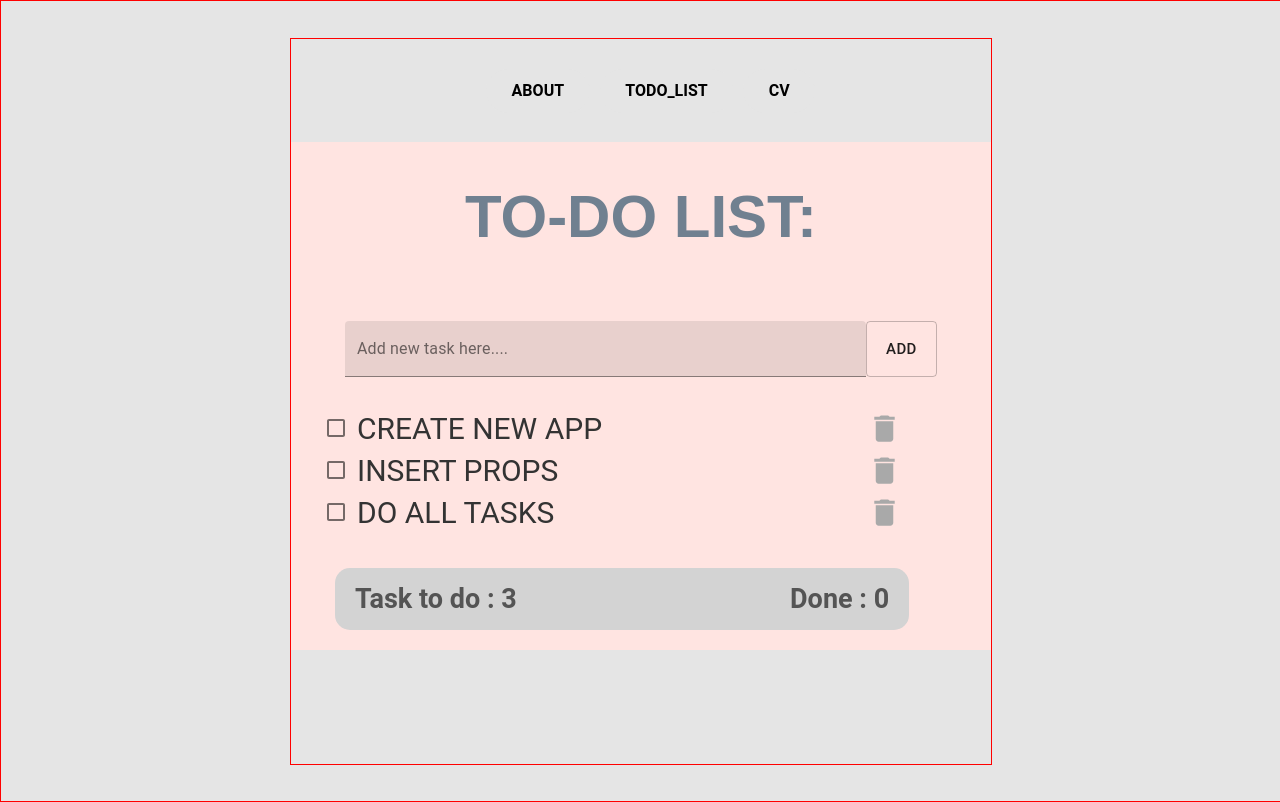
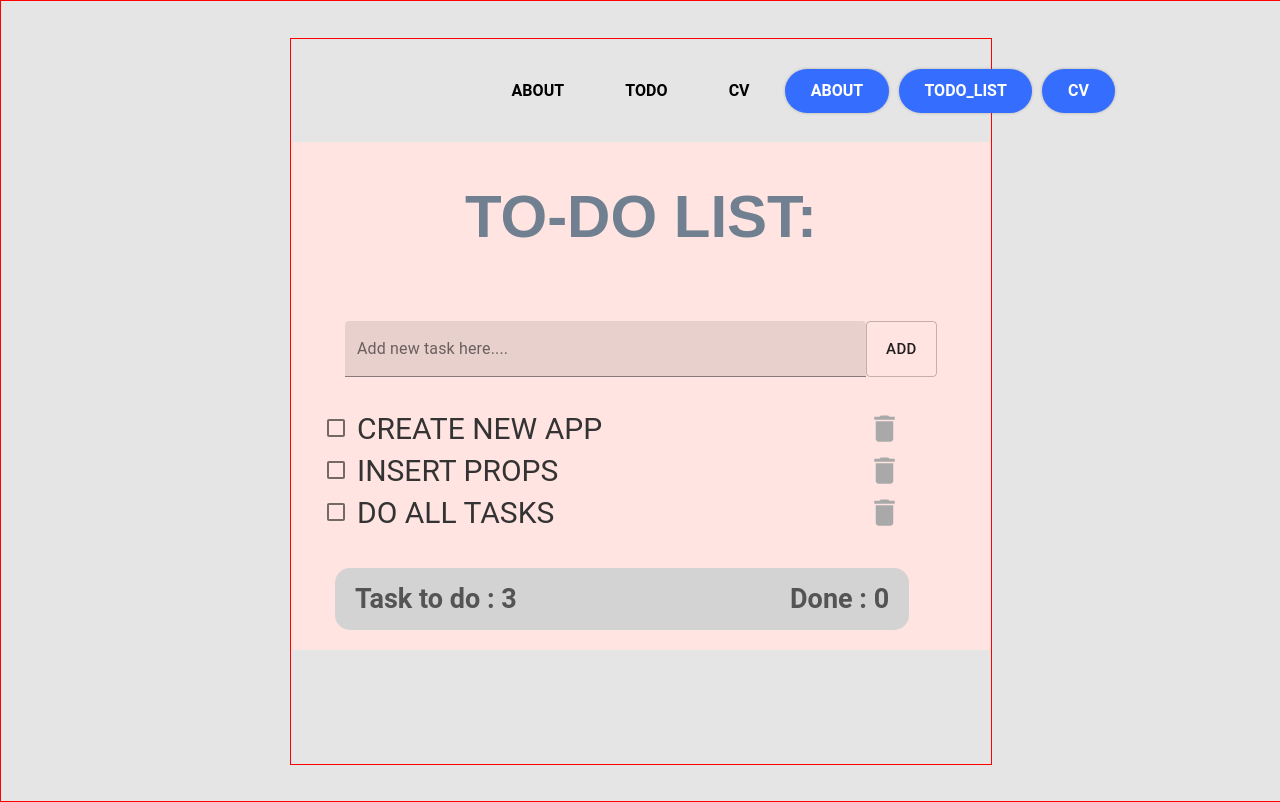
Before and after one commit to WebHeroSchool/React_Todo_NM, a React (Create React App) app: page /todo in a window 1280 px wide. Built offline with nearby package versions, Linux system fonts and the light colour scheme.

Commit message:
changes with mentor 20.11.20

```diff
--- a/src/Components/App/About/About.js
+++ b/src/Components/App/About/About.js
@@ -22,46 +22,47 @@ const About = () => {
   const [state, setState] = useState(InitialState);
   const [resp, setResp] = useState(InitialResp);
 
-  useEffect(() => {
-    octokit.repos.listForUser({
-      username: state.username,
-      per_page: 10,
-      since: '2020-01-01'
-    })
-      .then(({ data }) => {
-        setState({
-          ...state,
-          repoList: data,
-          isLoading: false,
-          fetchReposSuccess: true
-        });
-      })
-      .catch(err =>{
-        setState({
-          error: err,
-          isLoading: false,
-          fetchReposSuccess: false
-        });
-      });
-
-    octokit.users.getByUsername({
-      username: state.username
-    })
-      .then((response) => {
-        setResp({
-          ...state,
-          avatarURL: response.data.avatar_url,
-          name: response.data.name
-        });
-      })
-      .catch(err =>{
-        setResp({
-          error: err
-        });
-      });
-  }, [state]);
+  // useEffect(() => {
+  //   octokit.repos.listForUser({
+  //     username: state.username,
+  //     per_page: 10,
+  //     since: '2020-01-01'
+  //   })
+  //     .then(({ data }) => {
+  //       setState({
+  //         ...state,
+  //         repoList: data,
+  //         isLoading: false,
+  //         fetchReposSuccess: true
+  //       });
+  //     })
+  //     .catch(err =>{
+  //       setState({
+  //         error: err,
+  //         isLoading: false,
+  //         fetchReposSuccess: false
+  //       });
+  //     });
+  //
+  //   octokit.users.getByUsername({
+  //     username: state.username
+  //   })
+  //     .then((response) => {
+  //       setResp({
+  //         ...state,
+  //         avatarURL: response.data.avatar_url,
+  //         name: response.data.name
+  //       });
+  //     })
+  //     .catch(err =>{
+  //       setResp({
+  //         error: err
+  //       });
+  //     });
+  // }, [state]);
   return (
-            <CardContent className={styles.wrap}>
+             // <CardContent className={styles.content}>
+      <>
               <div className={styles.about}>
                 <h1>{state.isLoading ? <CircularProgress color="secondary"/> : 'ABOUT' }</h1>
                 <div className={styles.myName}>
@@ -95,7 +96,8 @@ const About = () => {
                 </div>
                 }
               </main>
-            </CardContent>
+             {/*</CardContent>*/}
+      </>
   );
 };
 
--- a/src/Components/App/About/About.module.css
+++ b/src/Components/App/About/About.module.css
@@ -1,15 +1,15 @@
-.wrap{
-    display: flex;
-    justify-content: space-around;
-    flex-direction: column;
-    background: #E5E5E5;
-    font-size: 1em;
-    font-weight: bold;
-    font-family: "Apple SD Gothic Neo", sans-serif;
-    width: 700px;
-    height: 700px;
-    border: 1px solid red;
-}
+/*.wrap{*/
+/*    display: flex;*/
+/*    justify-content: space-around;*/
+/*    flex-direction: column;*/
+/*    background: #E5E5E5;*/
+/*    font-size: 1em;*/
+/*    font-weight: bold;*/
+/*    font-family: "Apple SD Gothic Neo", sans-serif;*/
+/*    width: 700px;*/
+/*    height: 700px;*/
+/*    border: 1px solid red;*/
+/*}*/
 .about{
     background: #FFF;
     height: 200px;
--- a/src/Components/App/App.js
+++ b/src/Components/App/App.js
@@ -1,4 +1,4 @@
-import React, {useState} from 'react';
+import React, {useEffect, useState} from 'react';
 import { BrowserRouter as Router, Route, Link } from 'react-router-dom';
 import Todo from './Todo/Todo';
 import About from './About/About';
@@ -10,29 +10,59 @@ import classnames from 'classnames';
 
 
 const App = () => {
-  const [isClicked, setClicked] = useState(false);
+  const [buttons, setButtons] = useState([
+      {name: 'ABOUT', isClicked: false, path: '/' },
+      {name: 'TODO', isClicked: false, path: '/todo'},
+      {name: 'CV', isClicked: false, path: '/contacts'}
+    ]);
+
+let linkList = buttons.map((el, i) => {
+  return  <Link
+              to={el.path}
+              className= {classnames({
+                [styles.link]: true,
+                [styles.linkActive]: el.isClicked ,
+              })}
+              onClick={() => chooseButtonClick(i)}
+          >{el.name}</Link>
+});
+
+const chooseButtonClick = (i) =>{
+  let newButtons = buttons;
+  newButtons.map((el, i) => {
+    el.isClicked = false;
+  });
+  newButtons[i].isClicked = true;
+  console.log('newButtons', newButtons);
+  // newButtons[i].isClicked = true;
+  setButtons(newButtons);
+};
+useEffect(() => {
+  console.log('buttons', buttons);
+}, [buttons]);
 
   return(
       <Router>
         <div className={styles.wrap}>
           <div className={styles.inner}>
             <div className={styles.nav}>
+              {linkList}
               <Link
                   to='/'
                   className= {classnames({
                     [styles.link]: true,
-                    [styles.linkActive]: isClicked,
+                    [styles.linkActive]: buttons,
                   })}
-                  onClick={() => { isClicked ? setClicked(false): setClicked(true) }}
+                  onClick={() => { buttons ? setButtons(false): setButtons(true) }}
               >ABOUT</Link>
               <Link to='/todo' className= {classnames({
                 [styles.link]: true,
-                [styles.linkActive]: isClicked,
+                [styles.linkActive]: buttons,
               })}
               >TODO_LIST</Link>
               <Link to='/contacts' className= {classnames({
                 [styles.link]: true,
-                [styles.linkActive]: isClicked,
+                [styles.linkActive]: buttons,
               })}>CV</Link>
             </div>
             <div className={styles.content}>
--- a/src/Components/App/App.module.css
+++ b/src/Components/App/App.module.css
@@ -49,15 +49,15 @@ body{
     transition: background-color .3s ease-in-out;
 }
 .linkActive{
-    display: flex;
-    text-decoration: none;
-    margin: 5px;
-    padding: 1vw 2vw;
-    font-size: 14px;
-    font-weight: 700;
-    border-radius: 37px;
-    width: 110px;
-    cursor: pointer;
+    /*display: flex;*/
+    /*text-decoration: none;*/
+    /*margin: 5px;*/
+    /*padding: 1vw 2vw;*/
+    /*font-size: 14px;*/
+    /*font-weight: 700;*/
+    /*border-radius: 37px;*/
+    /*width: 110px;*/
+    /*cursor: pointer;*/
     background-color: #356EFF;
     color: #FFF;
     box-shadow: 0 0 3px rgba(0, 0, 0, 0.25);
```
